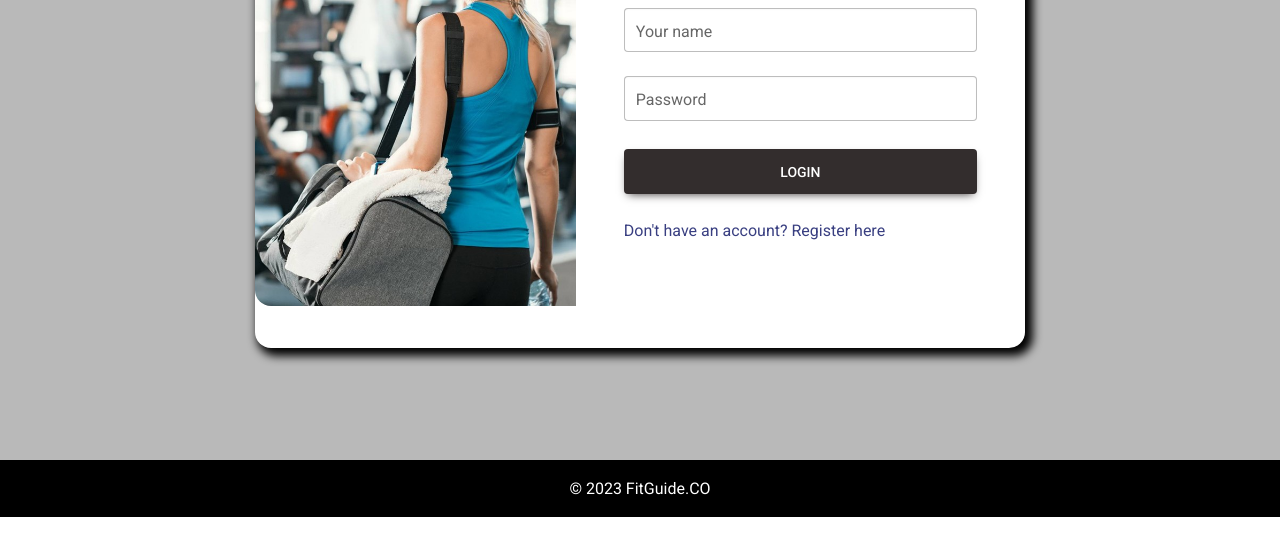
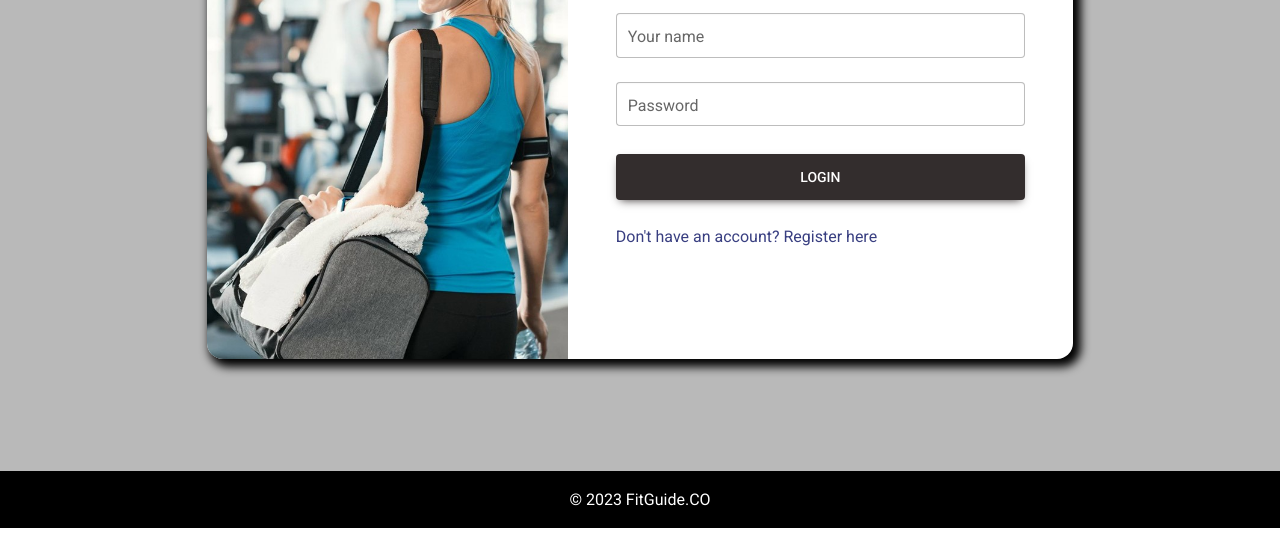
Before and after one commit to kira-1997/Project-JS, a plain HTML site: page signIn.html in a window 1280 px wide. Shown: the part 255-800 px from the top of the page. Drawn offline with nearby package versions, Linux system fonts and the light colour scheme.

Commit message:
Update signIn.html

```diff
--- a/signIn.html
+++ b/signIn.html
@@ -79,7 +79,7 @@ rel="stylesheet"/>
     <div class="container py-5 px-5 ">
       <div class="row d-flex justify-content-center align-items-center h-50 ">
         <div class="col col-xl-10">
-          <div class="card mx-5" style="border-radius: 1rem;">
+          <div class="card " style="border-radius: 1rem;">
             <div class="row g-0">
               <div class="col-md-6 col-lg-5 d-none d-md-block">
                 <img src="2021_05_value-gym_image1.jpg"
```
